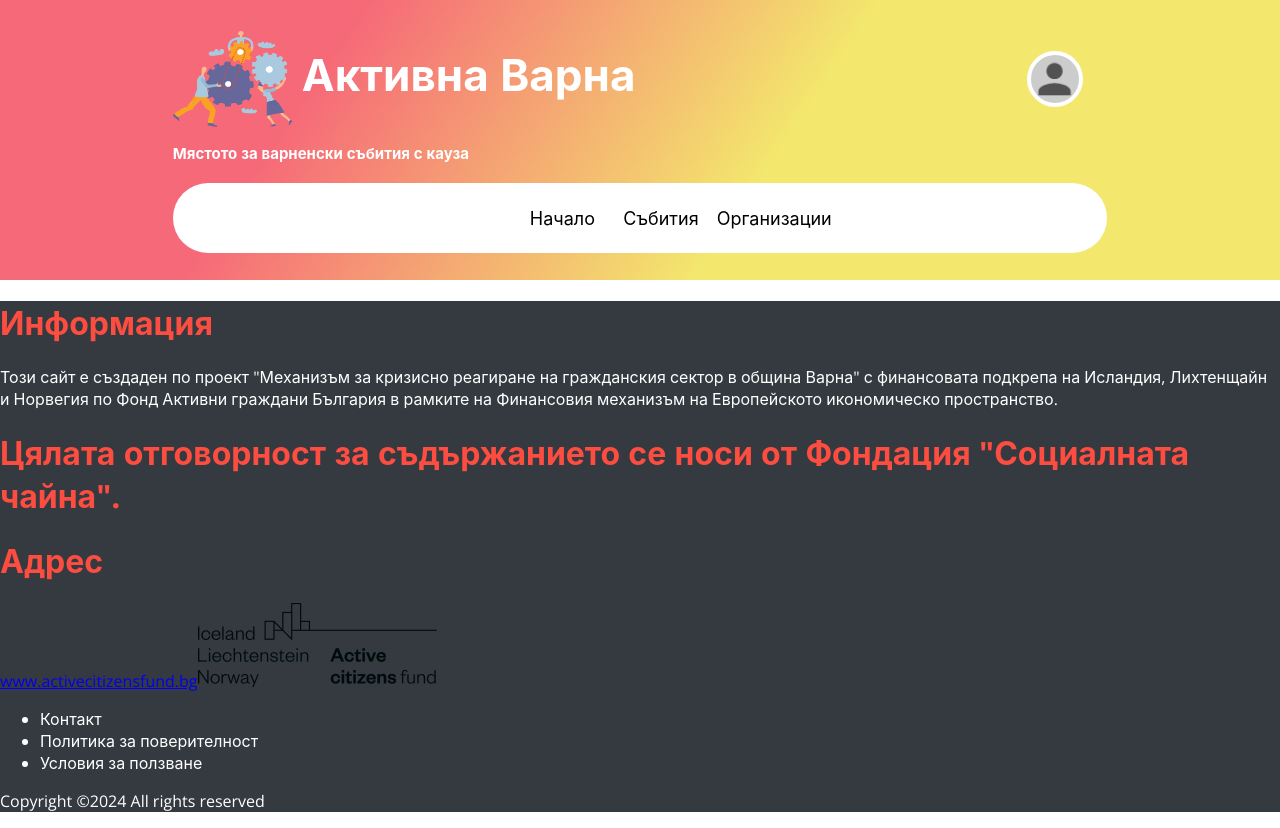
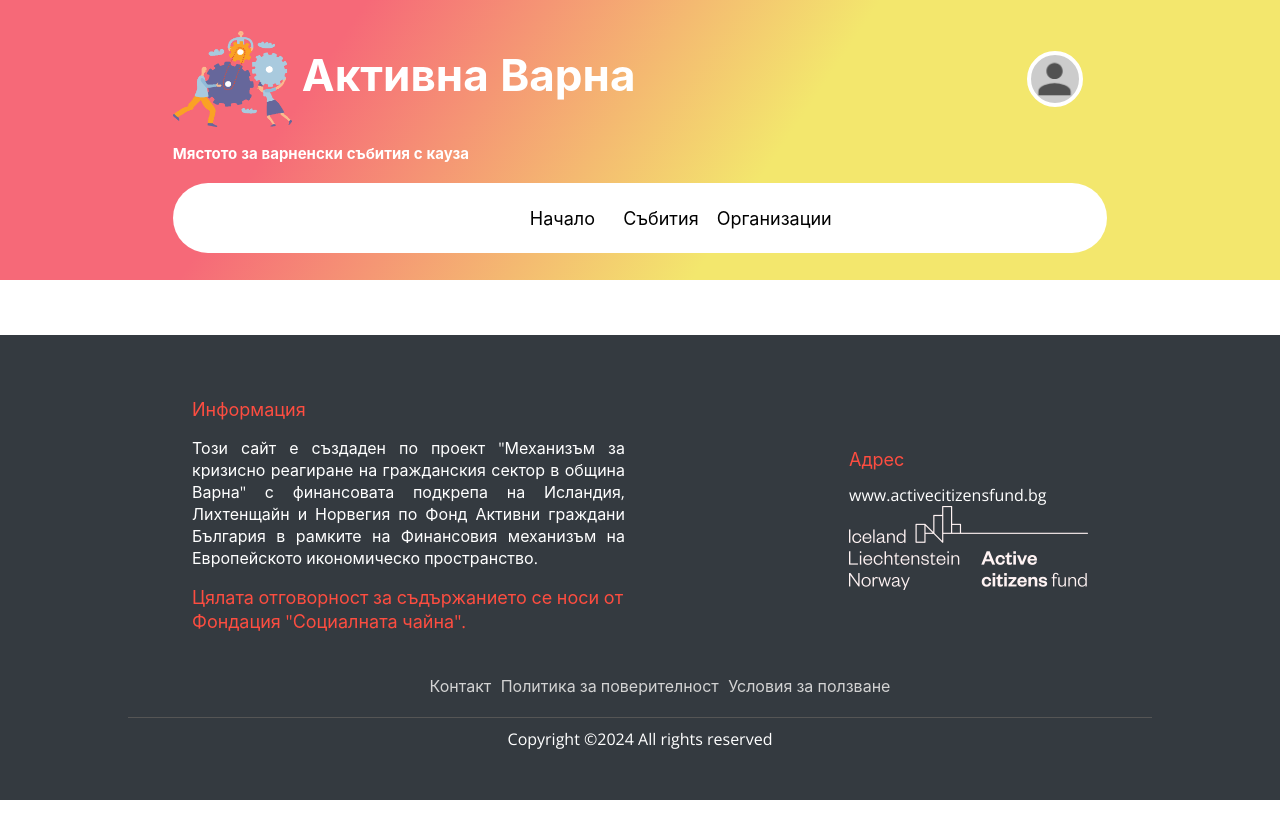
Before and after one commit to Ludogorie-Soft/active-varna-react, a React (Create React App) app in the folder active-varna-react/: page / in a window 1280 px wide. After the commit the page ends 800 px from the top, so only its background shows below. Built offline with nearby package versions, Linux system fonts and the light colour scheme.

Commit message:
Update Footer

```diff
--- a/active-varna-react/src/App.css
+++ b/active-varna-react/src/App.css
@@ -9,10 +9,4 @@
 
 body {
   min-height: 100vh;
-  display: flex;
-  flex-direction: column;
 }
-
-main {
-  flex-grow: 1;
-}
--- a/active-varna-react/src/components/Footer/Footer.js
+++ b/active-varna-react/src/components/Footer/Footer.js
@@ -22,17 +22,23 @@ export const Footer = () => {
         <div className="footer-container-address">
           <h1>Адрес</h1>
           <Link to="www.activecitizensfund.bg">www.activecitizensfund.bg</Link>
-          <img src={fundImg} alt="Active citizens fund" />
+          <img className="invert" src={fundImg} alt="Active citizens fund" />
         </div>
       </div>
       <div className="footer-contacts">
         <ul>
-          <li>Контакт</li>
-          <li>Политика за поверителност</li>
-          <li>Условия за ползване</li>
+          <li>
+            <Link to="#">Контакт</Link>
+          </li>
+          <li>
+            <Link to="#">Политика за поверителност</Link>
+          </li>
+          <li>
+            <Link to="#">Условия за ползване</Link>
+          </li>
         </ul>
       </div>
-      <p>Copyright ©2024 All rights reserved</p>
+      <p className="footer-copyright">Copyright ©2024 All rights reserved</p>
     </footer>
   );
 };
--- a/active-varna-react/src/components/Footer/footer.css
+++ b/active-varna-react/src/components/Footer/footer.css
@@ -1,8 +1,67 @@
 footer {
   background-color: #343a40;
   color: white;
+  padding: 50px 0;
+  position: fixed;
+  bottom: 0;
 }
 
 footer h1 {
   color: #fd4d40;
+  font-size: 18px;
+  font-weight: 400;
 }
+
+footer p {
+  text-align: justify;
+}
+
+.footer-container {
+  display: flex;
+  align-items: center;
+  width: 70%;
+  margin: 0 auto;
+}
+
+.footer-container-info {
+  padding-right: 25%;
+}
+
+.footer-container-address a {
+  text-decoration: none;
+  color: white;
+}
+
+.invert {
+  filter: invert(100%);
+}
+
+.footer-contacts {
+  margin: 10px auto;
+  padding: 20px 0;
+  width: 80%;
+  border-bottom: 1px solid rgb(85, 85, 85);
+}
+
+.footer-contacts ul {
+  display: flex;
+  flex-direction: row;
+  justify-content: space-between;
+  width: 45%;
+  margin: 0 auto;
+}
+
+.footer-contacts ul li {
+  list-style: none;
+  color: rgb(211, 211, 211);
+}
+
+.footer-contacts ul li a {
+  text-decoration: none;
+  color: rgb(211, 211, 211);
+}
+
+.footer-copyright {
+  margin: 0 auto;
+  text-align: center;
+}
```
